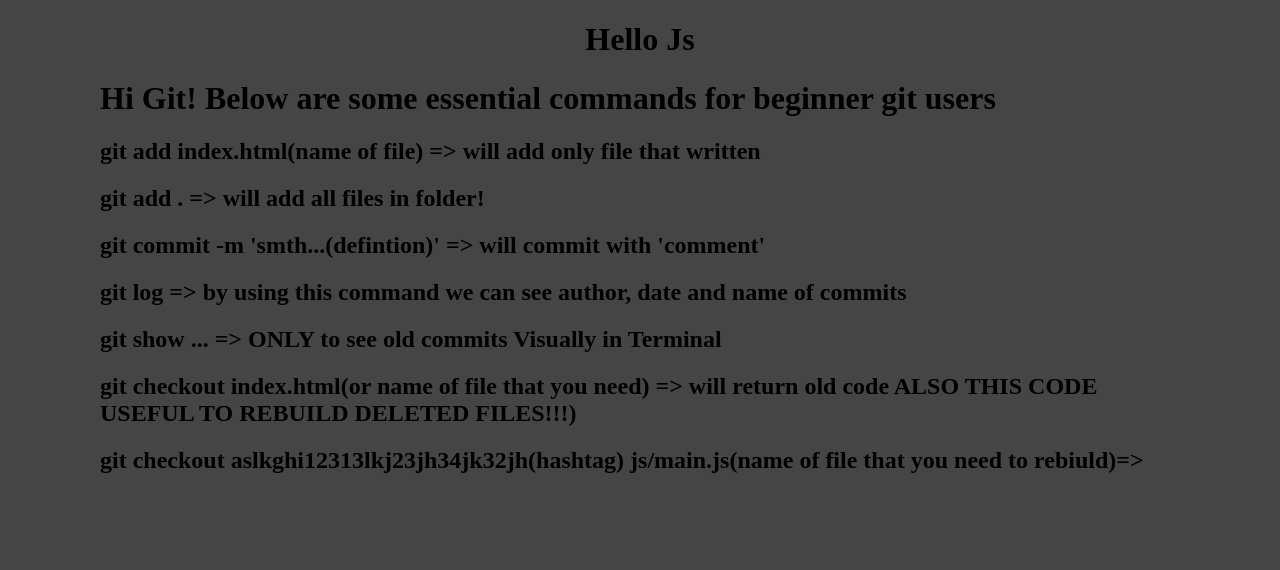
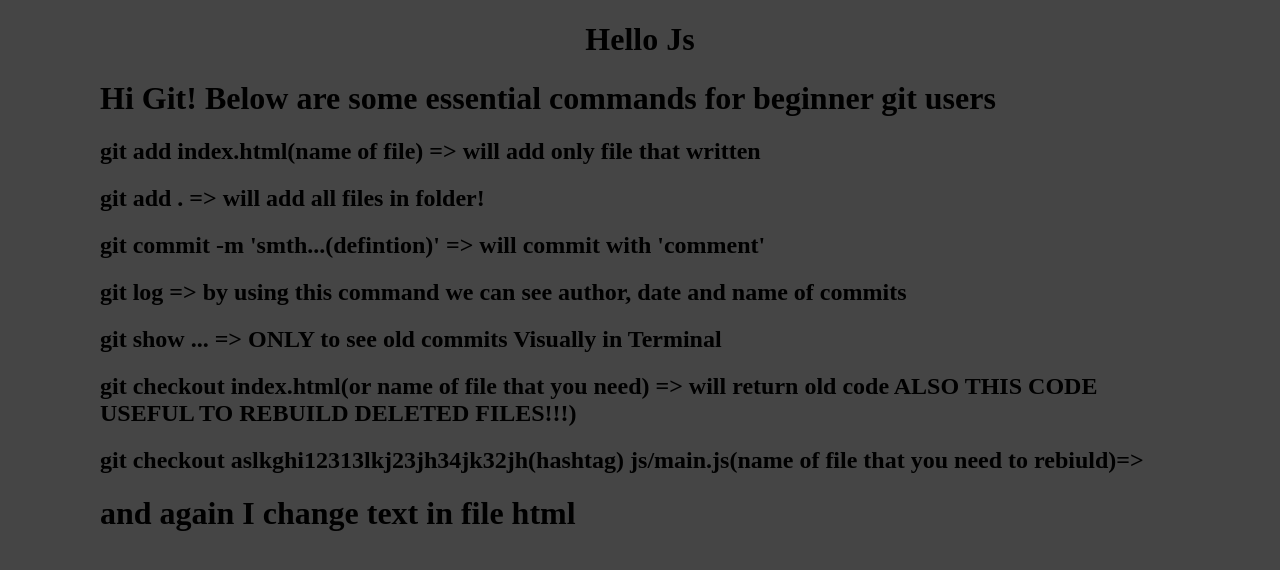
Before and after one commit to FedyaProg/newJs, a plain HTML site: page index.html in a window 1280 px wide. Drawn offline with Linux system fonts and the light colour scheme.

Commit message:
changes in master -b after coming new branch

```diff
--- a/index.html
+++ b/index.html
@@ -18,7 +18,7 @@
     <h2>git show ... => ONLY to see old commits Visually in Terminal</h2>
     <h2>git checkout index.html(or name of file that you need) => will return old code ALSO THIS CODE USEFUL TO REBUILD DELETED FILES!!!)</h2>
     <h2>git checkout aslkghi12313lkj23jh34jk32jh(hashtag) js/main.js(name of file that you need to rebiuld)=> </h2>
-
+    <h1>and again I change text in file html</h1>
 </div>
 
 <script src='js/main.js'></script>
```
